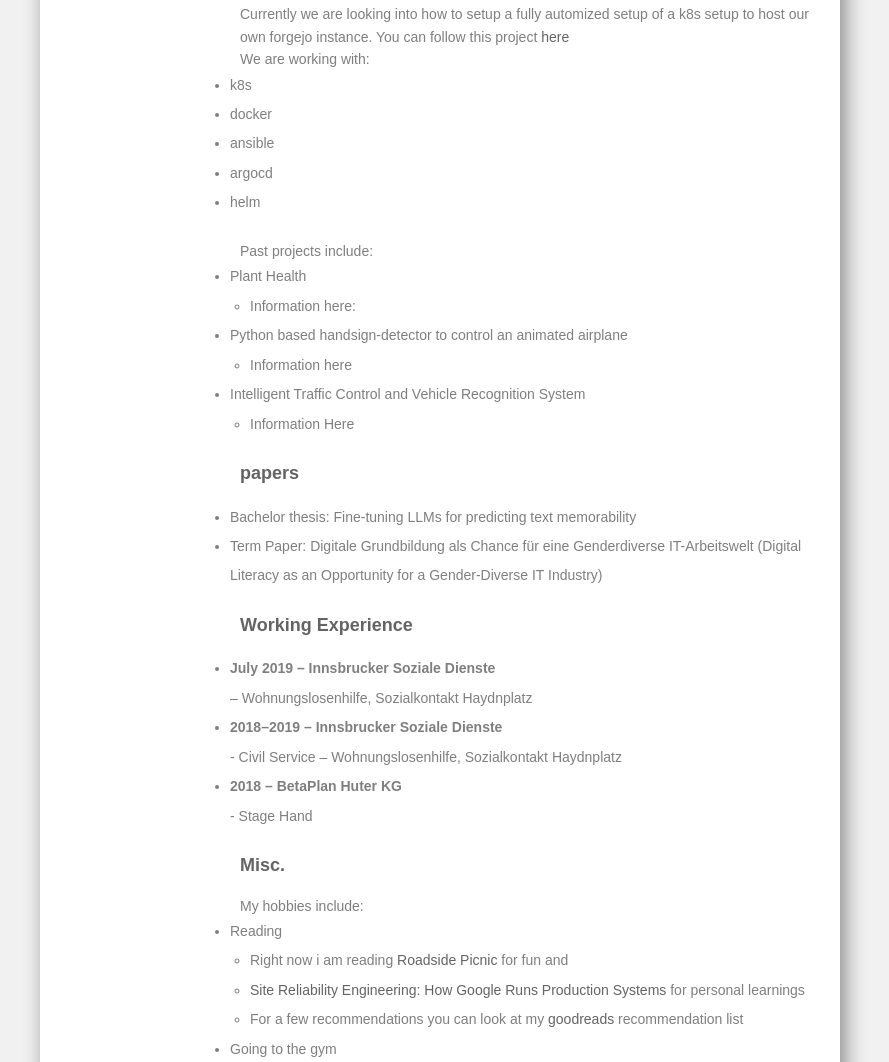
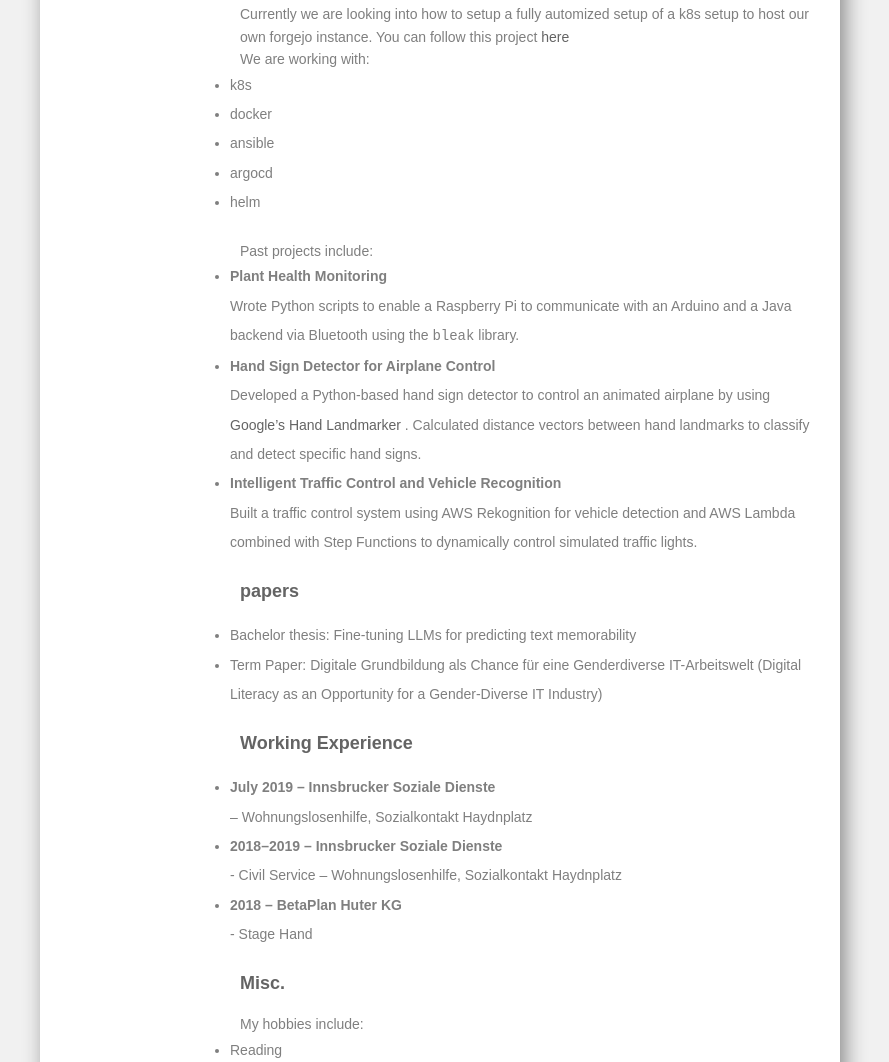
Before and after one commit to aschett/my-website, a plain HTML site: page index.html in a window 1280 px wide. Shown: the part 642-1704 px from the top of the page, without its empty margins (200-1089 px from the left). Drawn offline with Linux system fonts and the light colour scheme.

Commit message:
update Task informations

```diff
--- a/index.html
+++ b/index.html
@@ -117,21 +117,25 @@ Hey! My name is Andreas Schett. I am a computer science student from Innsbruck,
         <li>helm</li>
       </ul>
       <br>
-      <p>Past projects include:</p>
-      <ul>
-        <li>Plant Health</li>
-        <ul>
-            <li>Information here:</li>
-        </ul>
-        <li>Python based handsign-detector to control an animated airplane</li>
-        <ul>
-            <li>Information here</li>
-        </ul>
-        <li>Intelligent Traffic Control and Vehicle Recognition System</li>
-        <ul>
-          <li>Information Here</li>
-        </ul>
-      </ul>
+    <p>Past projects include:</p>
+    <ul>
+      <li>
+        <strong>Plant Health Monitoring</strong><br>
+        Wrote Python scripts to enable a Raspberry Pi to communicate with an Arduino and a Java backend via Bluetooth using the <code>bleak</code> library.
+      </li>
+      <li>
+        <strong>Hand Sign Detector for Airplane Control</strong><br>
+        Developed a Python-based hand sign detector to control an animated airplane by using
+        <a href="https://ai.google.dev/edge/mediapipe/solutions/vision/hand_landmarker?hl=de" target="_blank">
+          Google’s Hand Landmarker
+        </a>. Calculated distance vectors between hand landmarks to classify and detect specific hand signs.
+      </li>
+      <li>
+        <strong>Intelligent Traffic Control and Vehicle Recognition</strong><br>
+        Built a traffic control system using AWS Rekognition for vehicle detection and AWS Lambda combined with Step Functions to dynamically control simulated traffic lights.
+      </li>
+    </ul>
+
 
       <a id="written works"></a>
       <h2>papers</h2>
```
